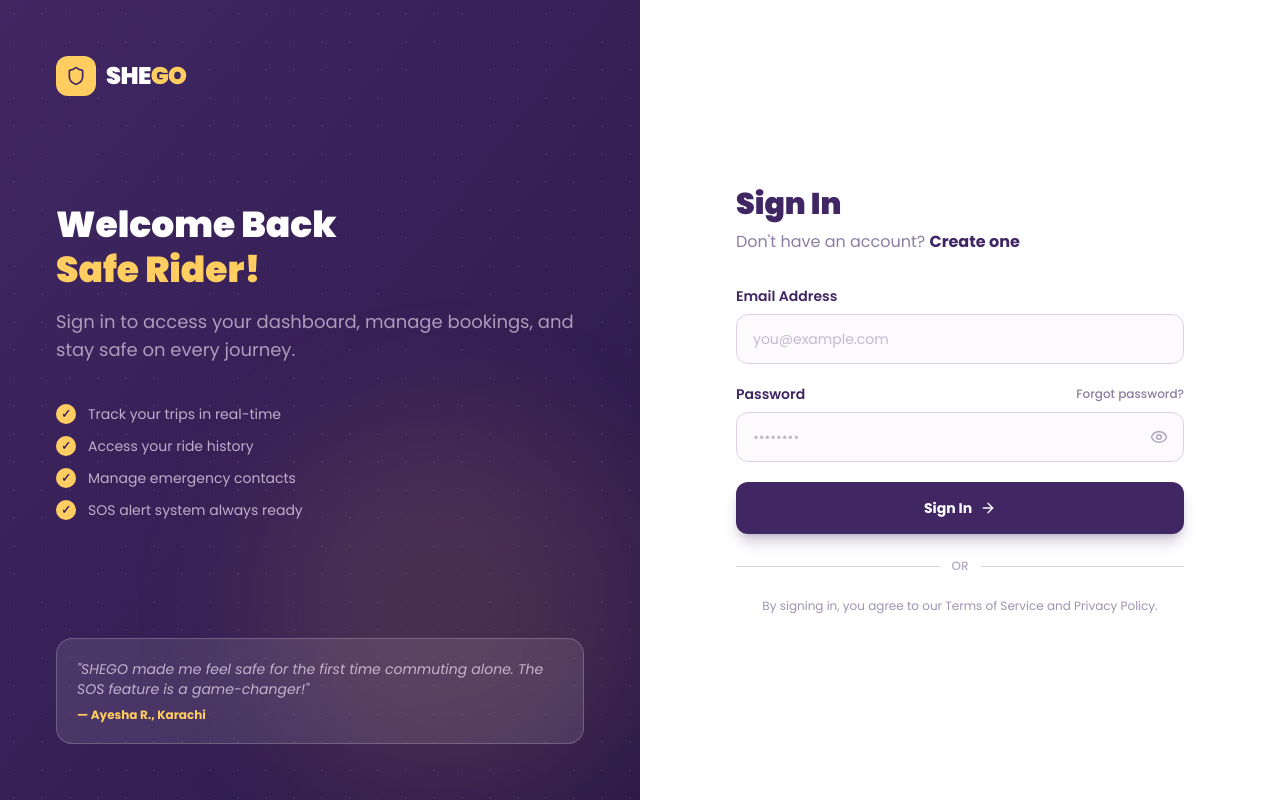
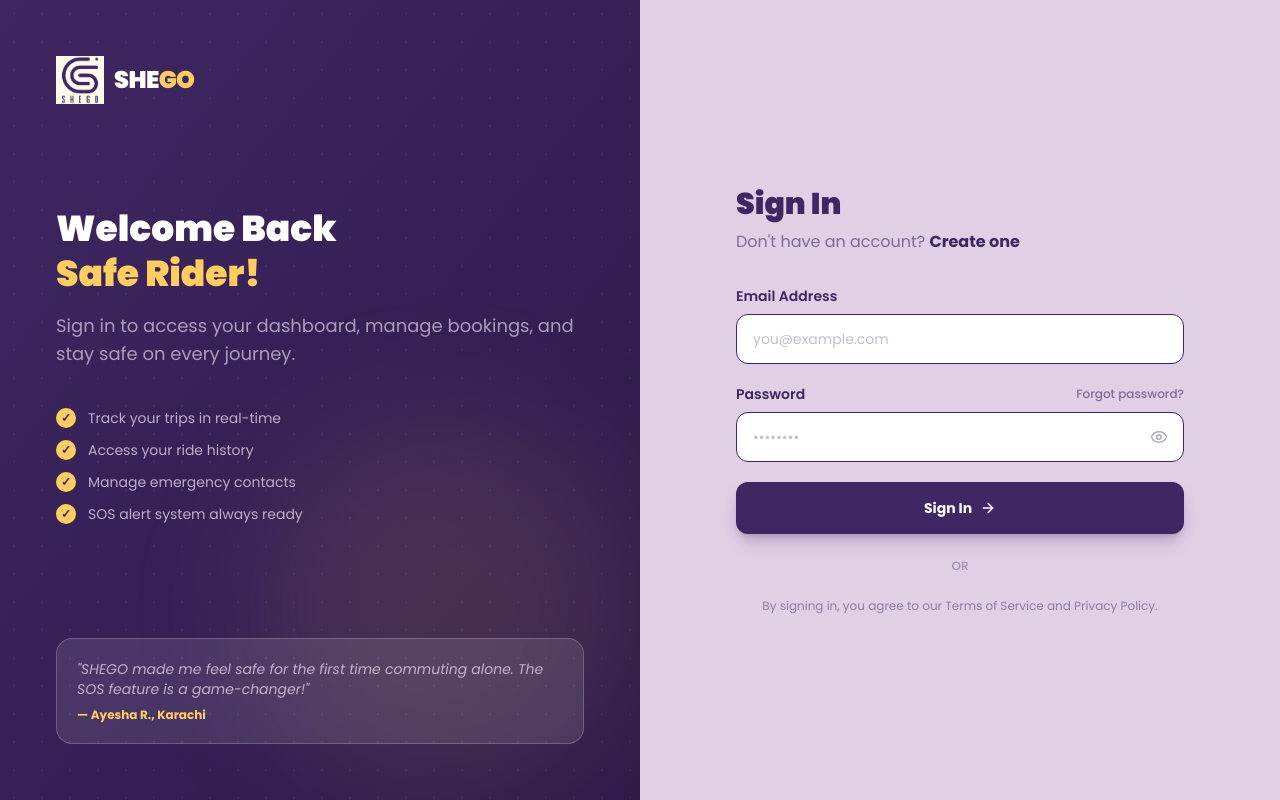
Before and after one commit to zainulabaideen/female_taxi, a React (Vite) app in the folder Client/: page /login in a window 1280 px wide. Built offline with nearby package versions, Linux system fonts and the light colour scheme.

Commit message:
update design sign-in signup

```diff
--- a/Client/src/Pages/About/OurValues.jsx
+++ b/Client/src/Pages/About/OurValues.jsx
@@ -34,7 +34,7 @@ const values = [
 
 const OurValues = () => {
   return (
-    <section className="py-24 bg-[#e1cfe6]/20">
+    <section className="py-24 bg-[#e1cfe6]">
       <div className="container mx-auto px-6">
         <div className="text-center mb-16" data-aos="fade-up">
           <p className="text-[#ffcd60] font-bold uppercase tracking-widest text-sm mb-3">What Drives Us</p>
--- a/Client/src/Pages/About/TeamSection.jsx
+++ b/Client/src/Pages/About/TeamSection.jsx
@@ -50,7 +50,7 @@ const TeamSection = () => {
               key={i}
               data-aos="fade-up"
               data-aos-delay={i * 100}
-              className="group relative bg-white border border-[#e1cfe6]/60 rounded-3xl p-8 text-center hover:shadow-xl hover:-translate-y-1 hover:border-[#402763]/20 transition-all duration-300"
+              className="group relative bg-[#e1cfe6] border border-[#e1cfe6]/60 rounded-3xl p-8 text-center hover:shadow-xl hover:-translate-y-1 hover:border-[#402763]/20 transition-all duration-300"
             >
               {/* Avatar */}
               <div className={`w-20 h-20 rounded-full bg-gradient-to-br ${member.gradient} flex items-center justify-center mx-auto mb-5 text-white font-black text-xl shadow-lg group-hover:shadow-[#402763]/30 transition-shadow`}>
--- a/Client/src/Pages/Auth/Login.jsx
+++ b/Client/src/Pages/Auth/Login.jsx
@@ -36,9 +36,7 @@ const Login = () => {
 
         {/* Logo */}
         <Link to="/" className="flex items-center gap-2.5 relative z-10">
-          <div className="w-10 h-10 bg-[#ffcd60] rounded-xl flex items-center justify-center">
-            <Shield size={20} className="text-[#402763]" />
-          </div>
+        <img src="/logo.png" alt="shego" className='w-12 bg-amber-50'/>
           <span className="text-2xl font-black text-white tracking-tight">
             SHE<span className="text-[#ffcd60]">GO</span>
           </span>
@@ -76,13 +74,11 @@ const Login = () => {
       </div>
 
       {/* Right: Login Form */}
-      <div className="flex-1 flex items-center justify-center p-8 bg-white">
+      <div className="flex-1 flex items-center justify-center p-8 bg-[#e1cfe6]">
         <div className="w-full max-w-md">
           {/* Mobile Logo */}
           <Link to="/" className="flex items-center gap-2 mb-8 lg:hidden">
-            <div className="w-8 h-8 bg-[#402763] rounded-lg flex items-center justify-center">
-              <Shield size={16} className="text-[#ffcd60]" />
-            </div>
+          <img src="/logo.png" alt="shego" className='w-12 '/>
             <span className="text-xl font-black text-[#402763]">SHE<span className="text-[#ffcd60]">GO</span></span>
           </Link>
 
@@ -107,7 +103,7 @@ const Login = () => {
                 required
                 autoComplete="email"
                 placeholder="you@example.com"
-                className="w-full px-4 py-3.5 rounded-xl border border-[#e1cfe6] bg-[#e1cfe6]/10 text-[#402763] placeholder-[#402763]/30 focus:outline-none focus:border-[#402763] focus:ring-2 focus:ring-[#402763]/10 transition text-sm"
+                className="w-full px-4 py-3.5 rounded-xl border border-[#402763]  bg-white text-[#402763] placeholder-[#402763]/30 focus:outline-none focus:border-[#402763] focus:ring-2 focus:ring-[#402763]/10 focus:shadow-lg focus:shadow-[#402763]/20 transition-all duration-200 text-sm"
               />
             </div>
 
@@ -127,7 +123,7 @@ const Login = () => {
                   required
                   autoComplete="current-password"
                   placeholder="••••••••"
-                  className="w-full px-4 py-3.5 pr-12 rounded-xl border border-[#e1cfe6] bg-[#e1cfe6]/10 text-[#402763] placeholder-[#402763]/30 focus:outline-none focus:border-[#402763] focus:ring-2 focus:ring-[#402763]/10 transition text-sm"
+                  className="w-full px-4 py-3.5 pr-12 rounded-xl border border-[#402763]  bg-white text-[#402763] placeholder-[#402763]/30 focus:outline-none focus:border-[#402763] focus:ring-2 focus:ring-[#402763]/10 focus:shadow-lg focus:shadow-[#402763]/20 transition-all duration-200 text-sm"
                 />
                 <button
                   type="button"
--- a/Client/src/Pages/Auth/SignUp.jsx
+++ b/Client/src/Pages/Auth/SignUp.jsx
@@ -50,13 +50,11 @@ const SignUp = () => {
   const progressSteps = ['Choose Role', 'Personal Info', role === 'driver' ? 'Driver Setup' : 'Safety Info'];
 
   return (
-    <main className="min-h-screen flex items-center justify-center bg-gradient-to-br from-[#e1cfe6] py-12 px-6">
+    <main className="min-h-screen flex items-center justify-center bg-[#e1cfe6] py-12 px-6">
       <div className="w-full max-w-2xl">
         {/* Logo */}
         <Link to="/" className="flex items-center justify-center gap-2 mb-8">
-          <div className="w-9 h-9 bg-[#402763] rounded-xl flex items-center justify-center">
-            <Shield size={18} className="text-[#ffcd60]" />
-          </div>
+        <img src="/logo.png" alt="shego" className='w-12 '/>
           <span className="text-xl font-black text-[#402763]">SHE<span className="text-[#ffcd60]">GO</span></span>
         </Link>
 
@@ -209,7 +207,7 @@ const SignUp = () => {
               </div>
 
               <div className="flex gap-3 mt-8">
-                <button type="button" onClick={() => setStep(1)} className="flex items-center gap-1 px-5 py-3.5 border-2 border-[#e1cfe6] text-[#402763] font-bold rounded-xl hover:border-[#402763]/30 transition text-sm">
+                <button type="button" onClick={() => setStep(1)} className="flex items-center gap-1 px-5 py-3.5 border-2 bg-[#ffcd60] border-[#e1cfe6] text-[#402763] font-bold rounded-xl hover:border-[#402763]/30 transition text-sm">
                   <ChevronLeft size={16} /> Back
                 </button>
                 <button type="submit" className="flex-1 flex items-center justify-center gap-2 py-3.5 bg-[#402763] text-white font-bold rounded-xl hover:bg-[#402763]/90 transition text-sm shadow-lg shadow-[#402763]/20">
@@ -345,7 +343,7 @@ const SignUp = () => {
               )}
 
               <div className="flex gap-3 mt-8">
-                <button type="button" onClick={() => setStep(2)} className="flex items-center gap-1 px-5 py-3.5 border-2 border-[#e1cfe6] text-[#402763] font-bold rounded-xl hover:border-[#402763]/30 transition text-sm">
+                <button type="button" onClick={() => setStep(2)} className="flex items-center gap-1 px-5 py-3.5 border-2 bg-[#ffcd60] border-[#e1cfe6] text-[#402763] font-bold rounded-xl hover:border-[#402763]/30 transition text-sm">
                   <ChevronLeft size={16} /> Back
                 </button>
                 <button
--- a/Client/src/Pages/Home/Features.jsx
+++ b/Client/src/Pages/Home/Features.jsx
@@ -62,7 +62,7 @@ const Features = () => {
                 key={index}
                 data-aos="fade-up"
                 data-aos-delay={index * 80}
-                className="group relative bg-white border border-[#e1cfe6]/60 rounded-3xl p-8 hover:border-[#402763]/20 hover:shadow-xl hover:shadow-[#402763]/8 hover:-translate-y-1 transition-all duration-300 overflow-hidden"
+                className="group relative bg-[#e1cfe6] border border-[#e1cfe6]/60 rounded-3xl p-8 hover:border-[#402763]/20 hover:shadow-xl hover:shadow-[#402763]/8 hover:-translate-y-1 transition-all duration-300 overflow-hidden"
               >
                 {/* Background hover fill */}
                 <div className="absolute inset-0 bg-gradient-to-br from-[#402763]/3 to-[#e1cfe6]/10 opacity-0 group-hover:opacity-100 transition-opacity duration-300 rounded-3xl" />
--- a/Client/src/Pages/Home/Hero.jsx
+++ b/Client/src/Pages/Home/Hero.jsx
@@ -23,9 +23,9 @@ const Hero = () => {
           {/* Left Content */}
           <div className="lg:w-1/2" data-aos="fade-up">
             {/* Badge */}
-            <div className="inline-flex items-center gap-2 bg-[#ffcd60]/20 border border-[#ffcd60]/40 rounded-full px-4 py-1.5 mb-8">
+            <div className="inline-flex items-center gap-2 mt-2 md:mt-0 bg-[#ffcd60]/20 border border-[#ffcd60]/40 rounded-full px-4 py-1.5 mb-8">
               <Shield size={14} className="text-[#ffcd60]" />
-              <span className="text-[#ffcd60] text-xs font-bold tracking-wide uppercase">Pakistan's #1 Female Taxi</span>
+              <span className="text-[#ffcd60] text-xs font-bold tracking-wide uppercase ">Pakistan's #1 Female Taxi</span>
             </div>
 
             <h1 className="text-5xl lg:text-6xl xl:text-7xl font-extrabold text-white leading-[1.05] mb-6">
--- a/Client/src/Pages/Home/HowItWorks.jsx
+++ b/Client/src/Pages/Home/HowItWorks.jsx
@@ -34,7 +34,7 @@ const steps = [
 
 const HowItWorks = () => {
   return (
-    <section className="py-24 bg-[#402763]/5">
+    <section className="py-24 bg-[#e1cfe6]">
       <div className="container mx-auto px-6">
         {/* Header */}
         <div className="text-center mb-16" data-aos="fade-up">
--- a/Client/src/Pages/Home/Stats.jsx
+++ b/Client/src/Pages/Home/Stats.jsx
@@ -45,7 +45,7 @@ const StatCard = ({ value, suffix, label, decimal, delay }) => {
       data-aos="zoom-in"
       data-aos-delay={delay}
     >
-      <div className="inline-flex flex-col items-center bg-white rounded-3xl px-10 py-8 shadow-lg shadow-[#402763]/8 border border-[#e1cfe6]/60 hover:border-[#402763]/30 hover:shadow-xl hover:-translate-y-1 transition-all duration-300">
+      <div className="inline-flex flex-col items-center bg-[#e1cfe6] rounded-3xl px-10 py-8 shadow-lg shadow-[#402763]/8 border border-[#e1cfe6]/60 hover:border-[#402763]/30 hover:shadow-xl hover:-translate-y-1 transition-all duration-300">
         <div className="text-5xl font-black text-[#402763] mb-2">
           {decimal ? count.toFixed(1) : count.toLocaleString()}{suffix}
         </div>
@@ -64,7 +64,7 @@ const Stats = () => {
           <p className="text-[#ffcd60] font-bold uppercase tracking-widest text-sm mb-2">By The Numbers</p>
           <h2 className="text-4xl font-black text-[#402763]">Trusted by Thousands of Women</h2>
         </div>
-        <div className="grid grid-cols-2 lg:grid-cols-4 gap-6">
+        <div className="grid md:grid-cols-2 lg:grid-cols-4 gap-6">
           {stats.map((s, i) => (
             <StatCard key={i} {...s} delay={i * 100} />
           ))}
--- a/Client/src/Pages/Home/Testimonials.jsx
+++ b/Client/src/Pages/Home/Testimonials.jsx
@@ -45,7 +45,7 @@ const Testimonials = () => {
   const t = testimonials[current];
 
   return (
-    <section className="py-24 bg-white overflow-hidden">
+    <section className="py-24 bg-[#e1cfe6] overflow-hidden">
       <div className="container mx-auto px-6">
         {/* Header */}
         <div className="text-center mb-16" data-aos="fade-up">
```
